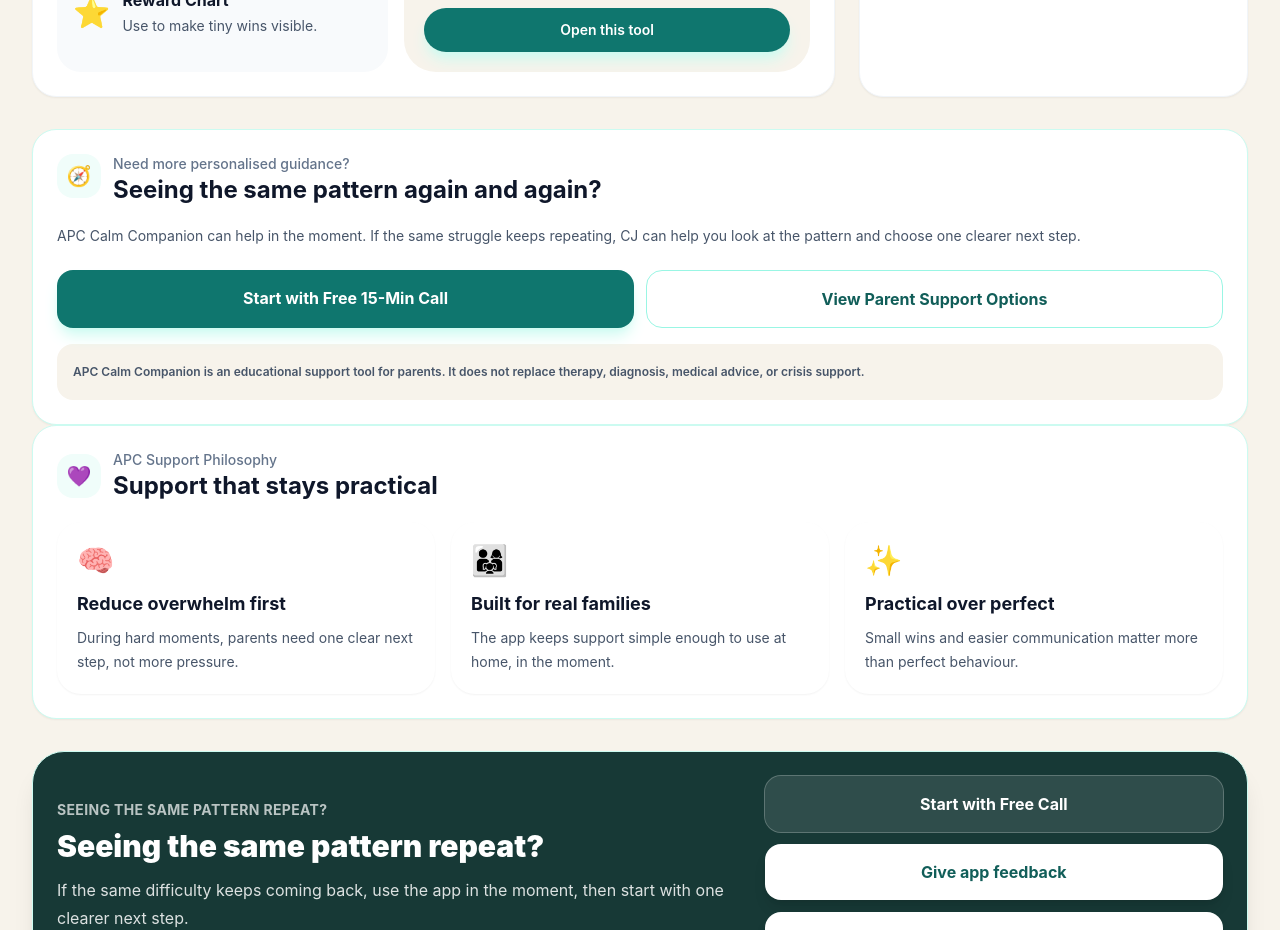
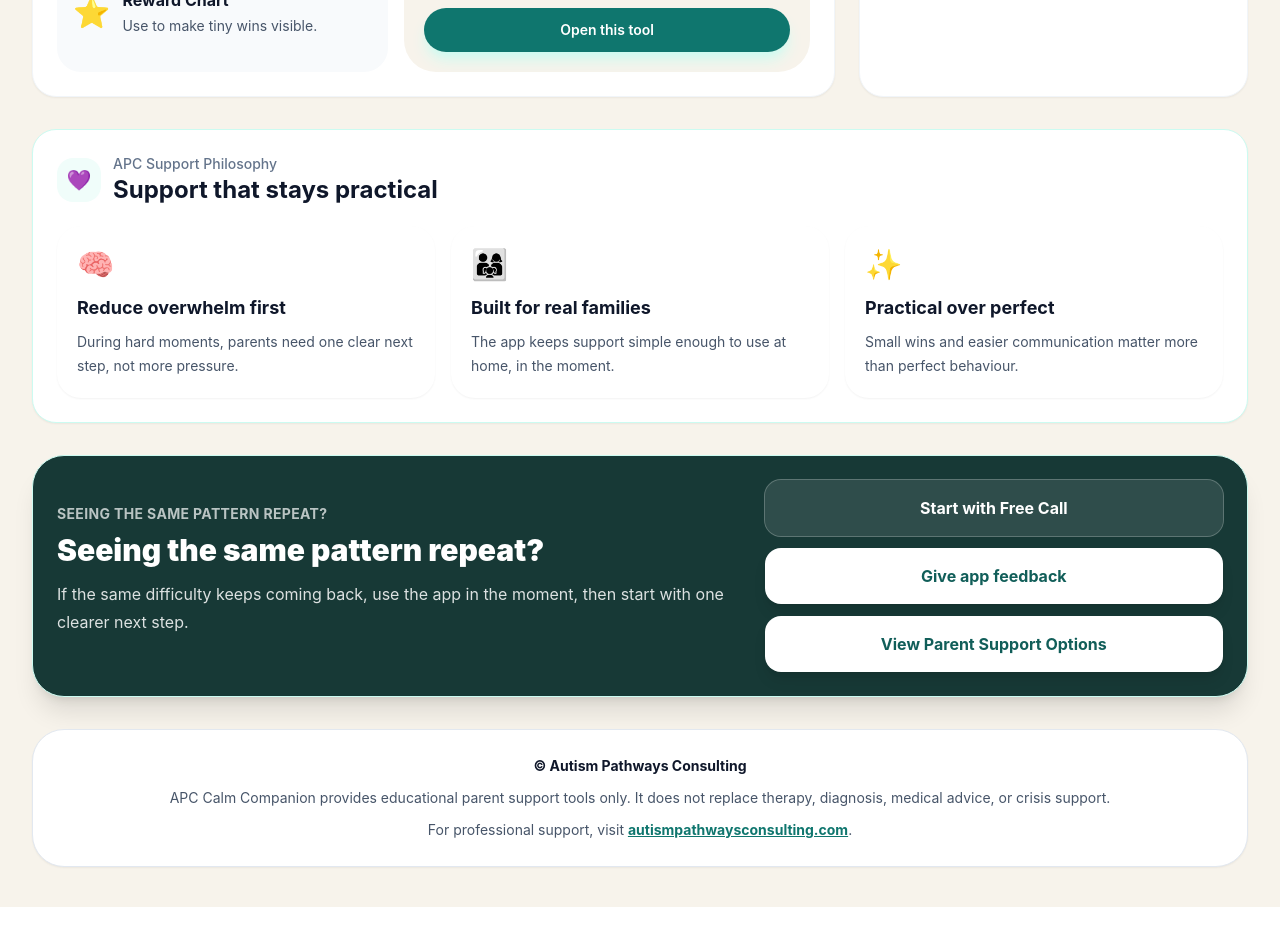
Before and after one commit to autismpathwaysconsulting/apc-calm-companion, a React (Vite) app: page / in a window 1280 px wide. Shown: the part 4400-5330 px from the top of the page. After the commit the page ends 5307 px from the top, so only its background shows below. Built offline with nearby package versions, Linux system fonts and the light colour scheme.

Commit message:
Remove repeated pattern CTA card from Calm Companion

```diff
--- a/src/App.jsx
+++ b/src/App.jsx
@@ -1193,34 +1193,7 @@
         </section>
 
 
-        <Card className="border border-teal-100 bg-white">
-          <div className="p-6">
-            <div className="flex items-start gap-3">
-              <IconBadge label="🧭" />
-              <div>
-                <p className="text-sm font-medium text-slate-500">Need more personalised guidance?</p>
-                <h2 className="text-2xl font-bold">Seeing the same pattern again and again?</h2>
-              </div>
-            </div>
 
-            <p className="mt-4 text-sm leading-7 text-slate-600">
-              APC Calm Companion can help in the moment. If the same struggle keeps repeating, CJ can help you look at the pattern and choose one clearer next step.
-            </p>
-
-            <div className="mt-5 grid gap-3 md:grid-cols-2">
-              <a href={APC_FREE_CALL_URL} target="_blank" rel="noopener noreferrer" className="rounded-2xl bg-teal-700 px-5 py-4 text-center font-bold text-white shadow-lg shadow-teal-100">
-                Start with Free 15-Min Call
-              </a>
-              <a href={APC_PARENT_OPTIONS_URL} target="_blank" rel="noopener noreferrer" className="rounded-2xl border border-teal-200 bg-white px-5 py-4 text-center font-bold text-teal-800">
-                View Parent Support Options
-              </a>
-            </div>
-
-            <p className="mt-4 rounded-2xl bg-[#F7F3EB] p-4 text-xs font-semibold leading-6 text-slate-600">
-              APC Calm Companion is an educational support tool for parents. It does not replace therapy, diagnosis, medical advice, or crisis support.
-            </p>
-          </div>
-        </Card>
         <Card className="border border-teal-100 bg-[#F7F3EB]"><div className="p-6"><div className="flex items-center gap-3"><IconBadge label="💜" /><div><p className="text-sm font-medium text-slate-500">APC Support Philosophy</p><h2 className="text-2xl font-bold">Support that stays practical</h2></div></div><div className="mt-5 grid gap-4 md:grid-cols-3"><div className="rounded-3xl bg-white p-5 shadow-sm"><div className="text-3xl">🧠</div><h3 className="mt-3 text-lg font-bold">Reduce overwhelm first</h3><p className="mt-2 text-sm leading-6 text-slate-600">During hard moments, parents need one clear next step, not more pressure.</p></div><div className="rounded-3xl bg-white p-5 shadow-sm"><div className="text-3xl">👨‍👩‍👧</div><h3 className="mt-3 text-lg font-bold">Built for real families</h3><p className="mt-2 text-sm leading-6 text-slate-600">The app keeps support simple enough to use at home, in the moment.</p></div><div className="rounded-3xl bg-white p-5 shadow-sm"><div className="text-3xl">✨</div><h3 className="mt-3 text-lg font-bold">Practical over perfect</h3><p className="mt-2 text-sm leading-6 text-slate-600">Small wins and easier communication matter more than perfect behaviour.</p></div></div></div></Card>
 
         <section className="mt-8 rounded-[2rem] border border-teal-100 bg-[#173936] p-6 text-white shadow-xl">
```
